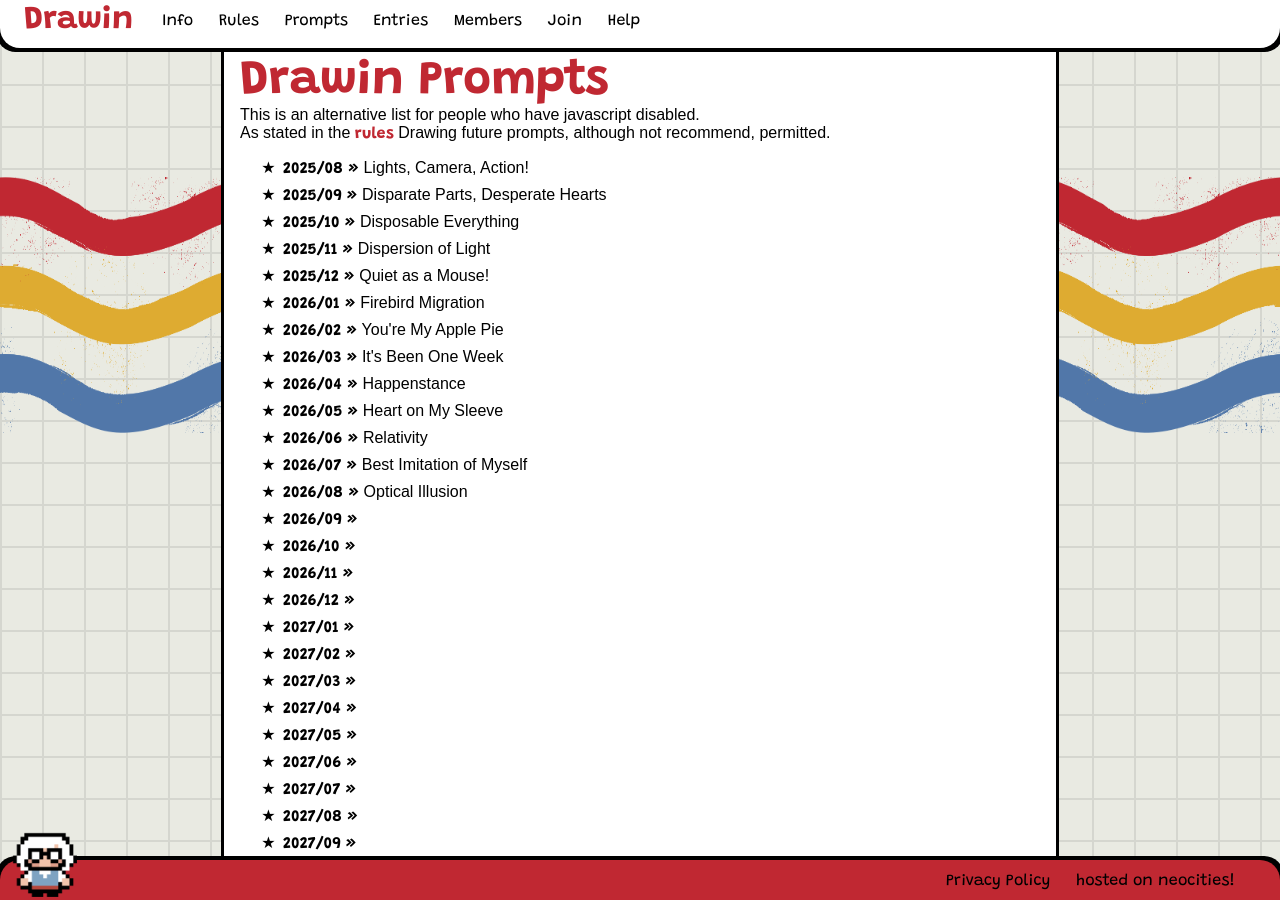
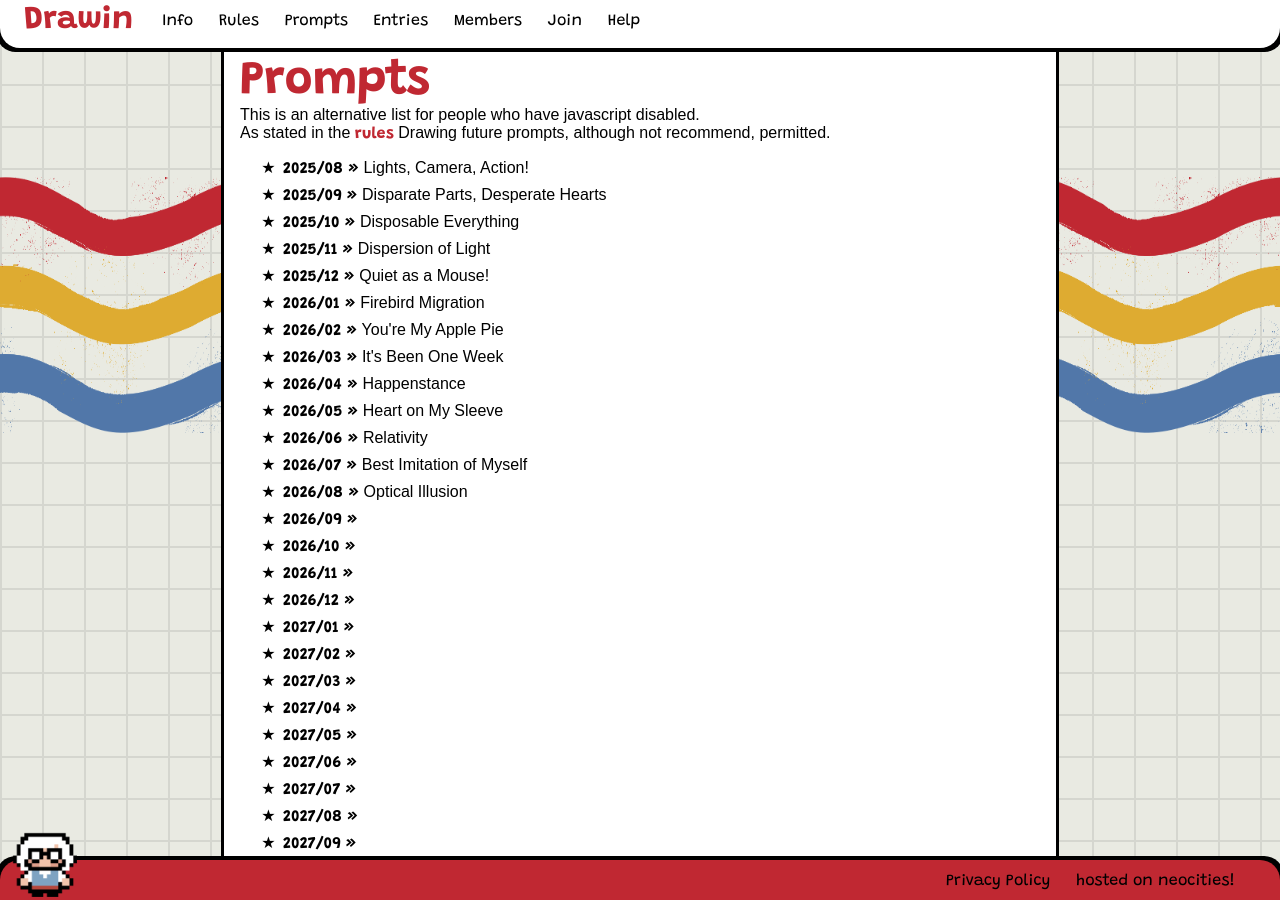
Before and after one commit to Stupiedidiot/Drawin, a Jekyll site: the page built from public/prompts/no-js.html, in a window 1280 px wide and 900 px high. Built offline with Jekyll 4.4.1, drawn with Linux system fonts in a browser that asks for light colours; a style sheet for code colours, icons or effects is not loaded.

Commit message:
added title to prompts

```diff
--- a/public/prompts/index.html
+++ b/public/prompts/index.html
@@ -1,5 +1,6 @@
 ---
 layout: default
+title: Prompts
 ---
 <article class="main-content" style="min-height: 90vh;">
     <h1>Prompts</h1>
--- a/public/prompts/no-js.html
+++ b/public/prompts/no-js.html
@@ -1,9 +1,10 @@
 ---
 layout: default
+title: Prompts
 ---
 
 <article class="main-content" style="min-height: 100vh;">
-    <h1>Drawin Prompts</h1>
+    <h1>Prompts</h1>
     <p>
         This is an alternative list for people who have javascript disabled. <br>
         As stated in the <a href="/rules.html">rules</a> Drawing future prompts, although not recommend, permitted.
```
